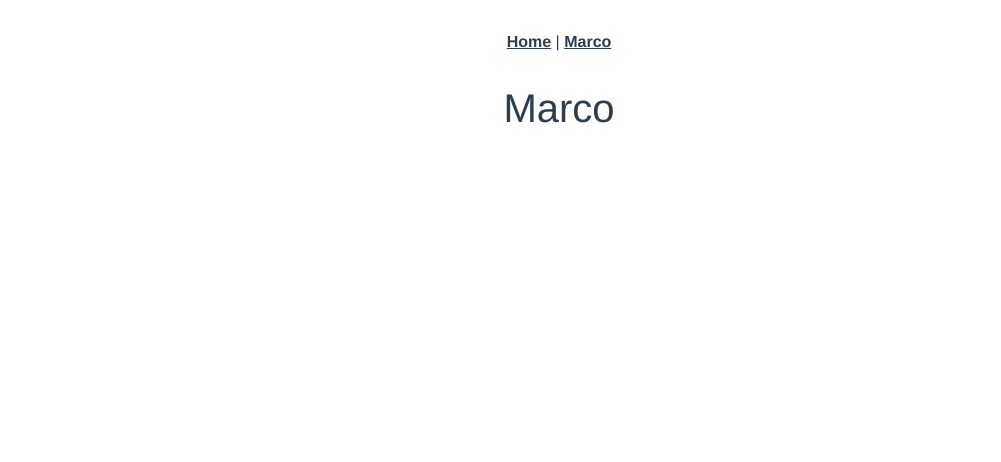
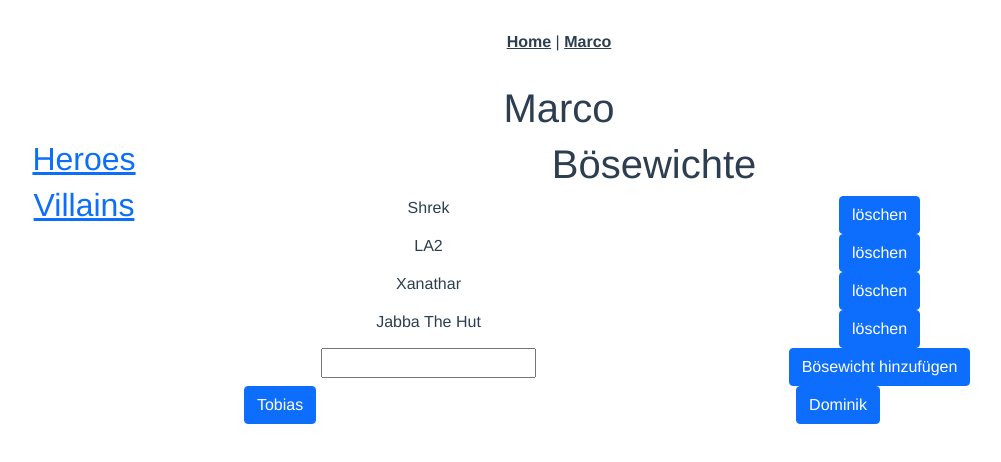
Before and after one commit to DarthSiedewurst/vue-schulung-2021, a Vue app: page /marco/villains in a window 1280 px wide. Shown: the top 462 px of the page, without its empty margins (81-1082 px from the left). Built offline with nearby package versions, Linux system fonts and the light colour scheme.

Commit message:
added vanigation, villains

```diff
--- a/src/components/Navigation.vue
+++ b/src/components/Navigation.vue
@@ -1,13 +1,22 @@
 <template>
   <div class="container">
     <div class="row">
-      <div class="col"></div>
-      <div class="col"></div>
+      <div class="col">
+        <button type="button" class="btn btn-primary" @click="backClicked()">
+          {{ back }}
+        </button>
+      </div>
+      <div class="col">
+        <button type="button" class="btn btn-primary" @click="forwardClicked()">
+          {{ forward }}
+        </button>
+      </div>
     </div>
   </div>
 </template>
 
 <script lang="ts">
+import router from "@/router";
 import { defineComponent } from "vue";
 
 export default defineComponent({
@@ -16,6 +25,18 @@ export default defineComponent({
     back: String,
     forward: String,
   },
+  setup(prop) {
+    const backClicked = () => {
+      router.push({ name: prop.back });
+    };
+    const forwardClicked = () => {
+      router.push({ name: "Home" });
+    };
+    return {
+      backClicked,
+      forwardClicked,
+    };
+  },
 });
 </script>
 
--- a/src/views/Marco/Marco.vue
+++ b/src/views/Marco/Marco.vue
@@ -2,9 +2,15 @@
   <div class="container">
     <h1>Marco</h1>
     <div class="row">
-      <div class="col-2"></div>
-      <div class="col-10"></div>
+      <div class="col-2">
+        <h2><router-link to="/marco/heroes">Heroes</router-link></h2>
+        <h2><router-link to="/marco/villains">Villains</router-link></h2>
+      </div>
+      <div class="col-10">
+        <router-view />
+      </div>
     </div>
+    <navigation :back="back" :forward="forward"></navigation>
   </div>
 </template>
 
@@ -14,6 +20,11 @@ import Navigation from "@/components/Navigation.vue"; // @ is an alias to /src
 
 export default defineComponent({
   name: "Marco",
-  components: {},
+  components: { Navigation },
+  setup() {
+    const back = "Tobias";
+    const forward = "Dominik";
+    return { back, forward };
+  },
 });
 </script>
--- a/src/views/Marco/MarcoVillains.vue
+++ b/src/views/Marco/MarcoVillains.vue
@@ -1,9 +1,31 @@
 <template>
   <div class="container">
     <h1>Bösewichte</h1>
+    <div v-for="villain in villains.list" :key="villain.id">
+      <div class="row">
+        <div class="col-6">
+          {{ villain.name }}
+        </div>
+        <div class="col-6">
+          <button
+            type="button"
+            class="btn btn-primary"
+            @click="deleteVillain(villain.id)"
+          >
+            löschen
+          </button>
+        </div>
+      </div>
+    </div>
     <div class="row">
-      <div class="col-4"></div>
-      <div class="col-8"></div>
+      <div class="col-6">
+        <input v-model="villains.newVillain" />
+      </div>
+      <div class="col-6">
+        <button type="button" class="btn btn-primary" @click="createVillain()">
+          Bösewicht hinzufügen
+        </button>
+      </div>
     </div>
   </div>
 </template>
@@ -16,7 +38,30 @@ export default defineComponent({
   components: {},
   props: {},
   setup() {
-    return {};
+    let villains = reactive({
+      list: [
+        { name: "Shrek", id: 0 },
+        { name: "LA2", id: 1 },
+        { name: "Xanathar", id: 2 },
+        { name: "Jabba The Hut", id: 3 },
+      ],
+      newVillain: "",
+    });
+
+    function deleteVillain(id: number): void {
+      let newVillains = villains.list;
+      villains.list = [];
+      newVillains.splice(id, 1);
+      for (let i = 0; i < newVillains.length; i++) {
+        villains.list.push({ name: newVillains[i].name, id: i });
+      }
+    }
+    function createVillain(): void {
+      const villain = { name: villains.newVillain, id: villains.list.length };
+      villains.list.push(villain);
+      villains.newVillain = "";
+    }
+    return { villains, deleteVillain, createVillain };
   },
 });
 </script>
```
Also changed, not shown: 1 other file (tests, documents, lock files or other folders).
